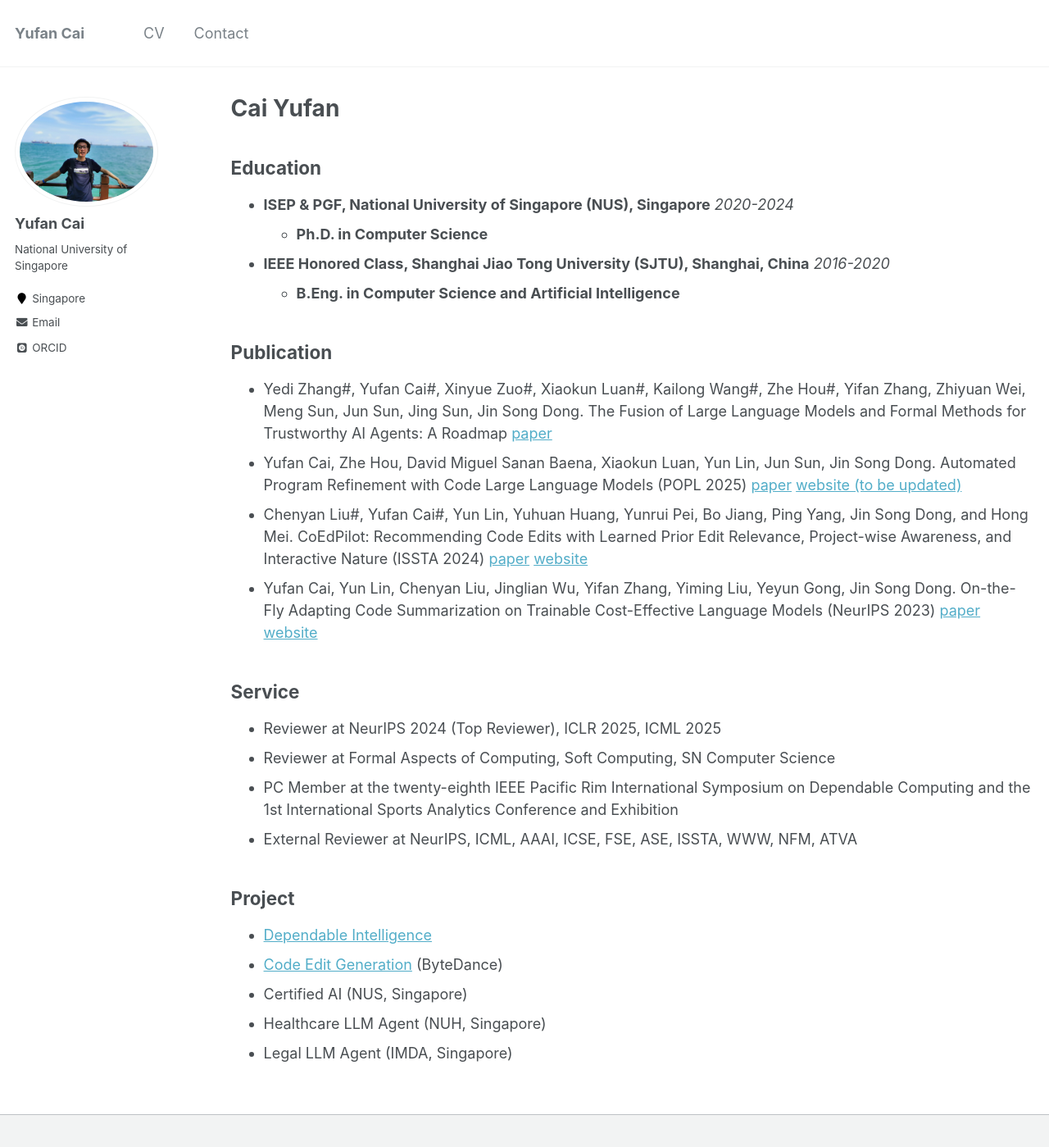
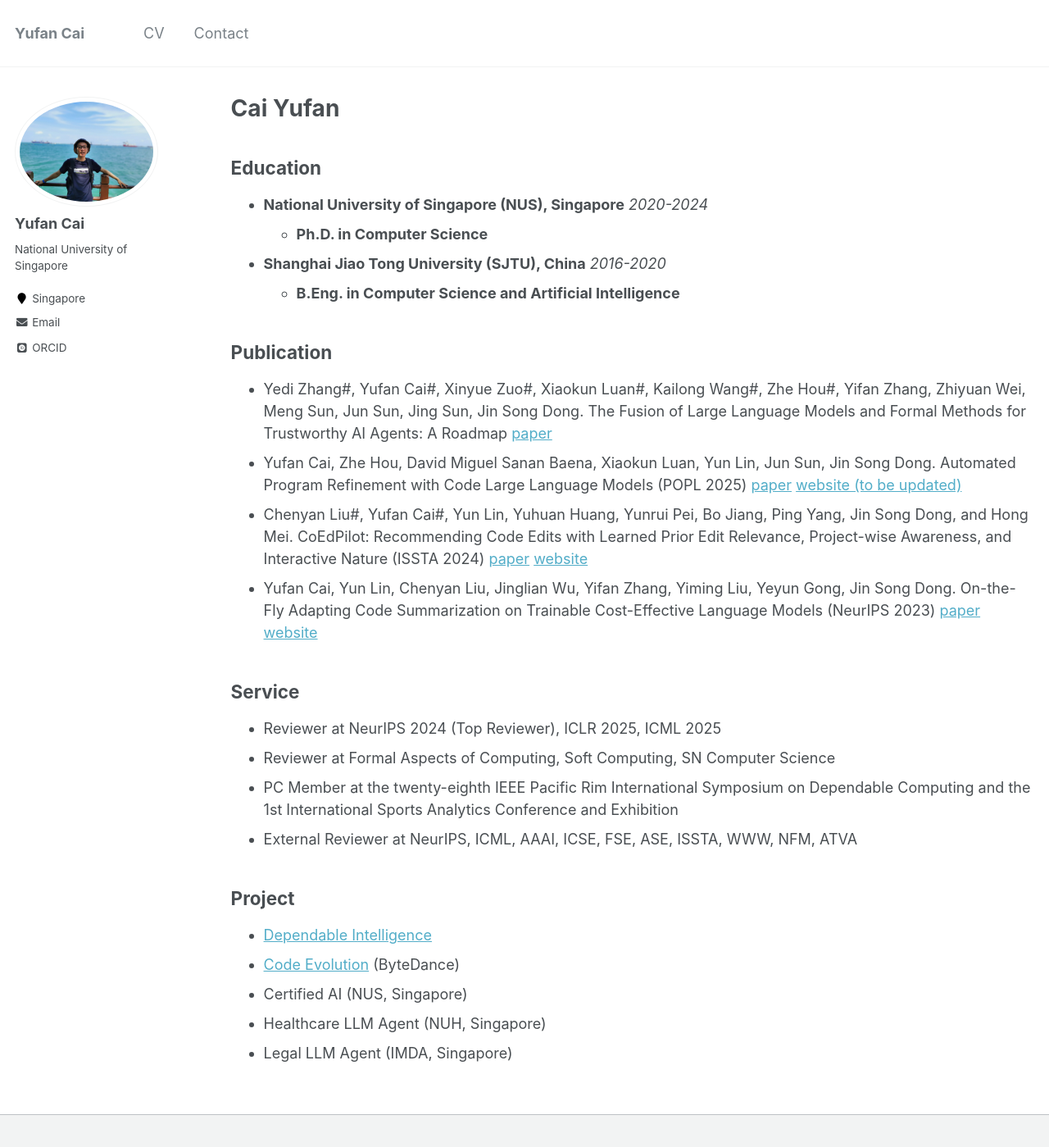
Before and after one commit to CaiYufan-NUS/caiyufan-nus.github.io, a Jekyll site: the page built from _pages/cv.md, in a window 1280 px wide and 1400 px high. Shown: the whole window at 82% size. Built offline with Jekyll 4.4.1, drawn with Linux system fonts in a browser that asks for light colours; some web fonts are replaced.

Commit message:
Update cv.md

```diff
--- a/_pages/cv.md
+++ b/_pages/cv.md
@@ -7,9 +7,9 @@ redirect_from:
   - /resume
 ---
 ## Education
-- **ISEP & PGF, National University of Singapore (NUS), Singapore** *2020-2024*
+- **National University of Singapore (NUS), Singapore** *2020-2024*
   - **Ph.D. in Computer Science**
-- **IEEE Honored Class, Shanghai Jiao Tong University (SJTU), Shanghai, China** *2016-2020*
+- **Shanghai Jiao Tong University (SJTU), China** *2016-2020*
   - **B.Eng. in Computer Science and Artificial Intelligence**
 
 ## Publication
@@ -26,7 +26,7 @@ redirect_from:
 
 ## Project
 - [Dependable Intelligence](https://www.depintel.com/)
-- [Code Edit Generation](https://se-research.bytedance.com/publication/issta24/) (ByteDance)
+- [Code Evolution](https://se-research.bytedance.com/publication/issta24/) (ByteDance)
 - Certified AI (NUS, Singapore)
 - Healthcare LLM Agent (NUH, Singapore)
 - Legal LLM Agent (IMDA, Singapore)
```
